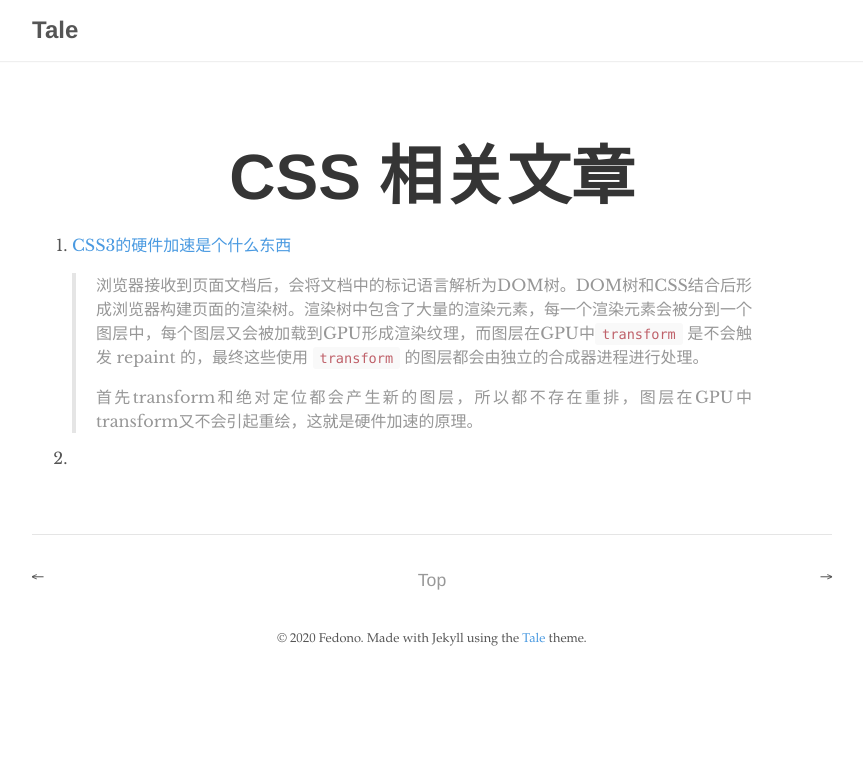
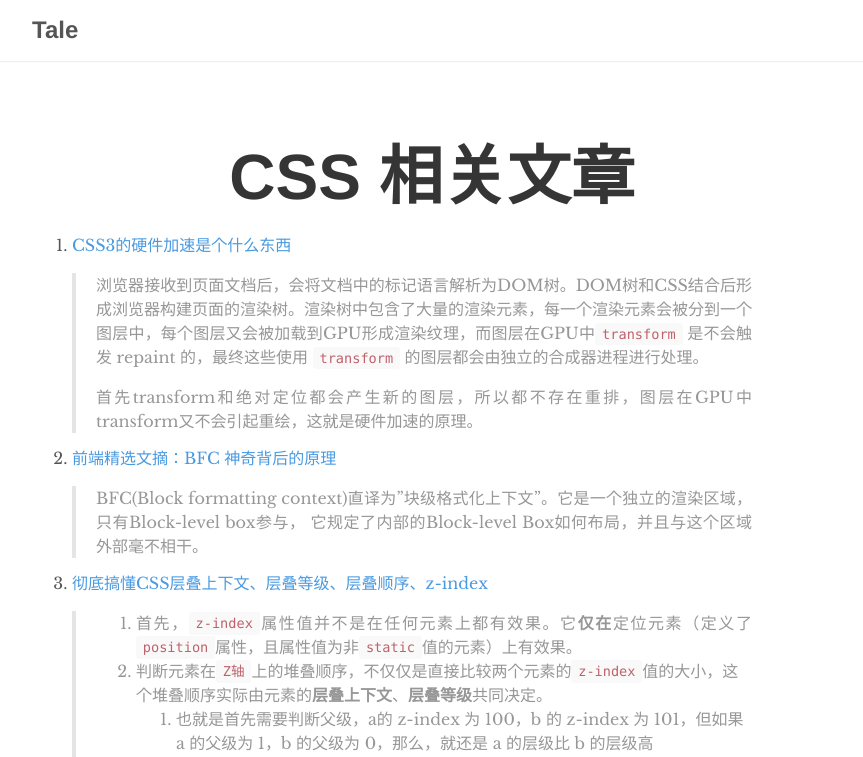
Before and after one commit to fedono/fedono.github.io, a Jekyll site: the page built from _posts/2020-04-11-CSS-List.md, in a window 1280 px wide. Shown: the top 757 px of the page, without its empty margins (208-1071 px from the left). Built offline with Jekyll 4.4.1, drawn with Linux system fonts in a browser that asks for light colours; some of the changed text lies outside the part shown.

Commit message:
add zIndex

```diff
--- a/_posts/2020-04-11-CSS-List.md
+++ b/_posts/2020-04-11-CSS-List.md
@@ -12,4 +12,16 @@ author: "fedono"
    >
    > 首先transform和绝对定位都会产生新的图层，所以都不存在重排，图层在GPU中transform又不会引起重绘，这就是硬件加速的原理。
 
-2.
+2. [前端精选文摘：BFC 神奇背后的原理](https://www.cnblogs.com/lhb25/p/inside-block-formatting-ontext.html)
+
+    > BFC(Block formatting context)直译为"块级格式化上下文"。它是一个独立的渲染区域，只有Block-level box参与， 它规定了内部的Block-level Box如何布局，并且与这个区域外部毫不相干。
+
+3. [彻底搞懂CSS层叠上下文、层叠等级、层叠顺序、z-index](https://juejin.im/post/5b876f86518825431079ddd6#heading-0)
+
+   > 1. 首先，`z-index`属性值并不是在任何元素上都有效果。它**仅在**定位元素（定义了`position`属性，且属性值为非`static`值的元素）上有效果。
+   >
+   > 2. 判断元素在`Z轴`上的堆叠顺序，不仅仅是直接比较两个元素的`z-index`值的大小，这个堆叠顺序实际由元素的**层叠上下文**、**层叠等级**共同决定。
+   >    1. 也就是首先需要判断父级，a的 z-index 为 100，b 的 z-index 为 101，但如果 a 的父级为 1，b 的父级为 0，那么，就还是 a 的层级比 b 的层级高
+   > 3. 同一层级同类(行级/块级)元素的 z-index，后面的 dom 会覆盖掉前面的 dom
+
+   ![img](../assets/imgs/css/zIndex)
```
Also changed, not shown: 1 other file.
